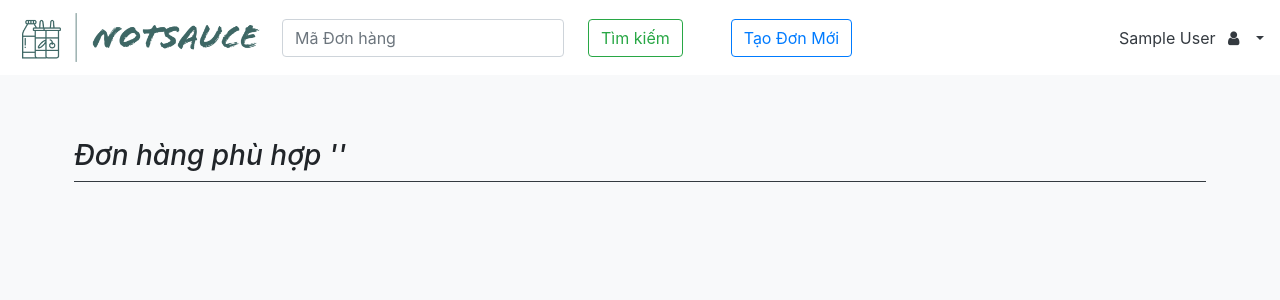
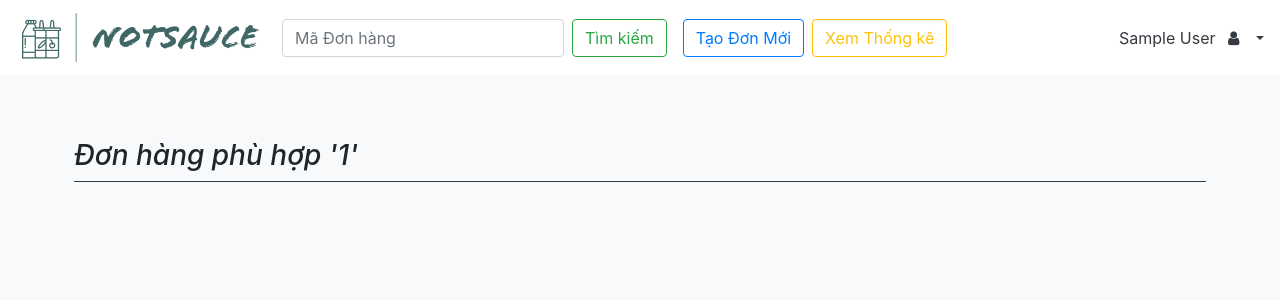
Before and after one commit to dung0312-ptit/B18DCCN100_LTW_BT3, a PHP site: page /B18DCCN100_LTW_BT3/SearchResult.php?search=1 in a window 1280 px wide. Shown: the top 300 px of the page. Run offline with PHP 8.4, Linux system fonts and the light colour scheme; the visitor is signed in with stand-in values (Sample User, id 1); data that the repository does not hold is empty; some libraries are stand-ins or nearby versions.

Commit message:
search done

```diff
--- a/SearchResult.php
+++ b/SearchResult.php
@@ -3,7 +3,7 @@
 if(!isset($_SESSION['username'])){
     header("Location: login.php");
 }
-$search = $_POST['search'];
+$search = $_GET['search'];
 ?>
 <?php
 $title = 'Tìm kiếm đơn';
--- a/included/navbar.php
+++ b/included/navbar.php
@@ -5,17 +5,18 @@
 
     <div class="collapse navbar-collapse" id="navbarSupportedContent">
         <ul class="navbar-nav mr-auto">
-            <form class="d-flex" id="form" action="SearchResult.php" method="post">
+            <form class="d-flex" id="form" action="SearchResult.php" method="get">
                 <li class="dropdown">
                     <input class="form-control mr-sm-2" type="text" name="search" placeholder="Mã Đơn hàng" id="search">
                     <div id="output" class="text-light position-absolute rounded table mt-3 " style="min-width: 350px;z-index:1000; background-color: #95999c;">
                     </div>
                 </li>
 
-                <button class="btn btn-outline-success my-2 my-sm-0 mx-4" type="submit" id="searchBtn">Tìm kiếm</button>
+                <button class="btn btn-outline-success my-2 my-sm-0 mx-2" type="submit" id="searchBtn">Tìm kiếm</button>
             </form>
 
-            <a href="NewOrder.php" class="btn btn-outline-primary my-2 my-sm-0 mx-4" role="button">Tạo Đơn Mới</a>
+            <a href="NewOrder.php" class="btn btn-outline-primary my-2 my-sm-0 mx-2" role="button">Tạo Đơn Mới</a>
+            <a href="Statistic.php" class="btn btn-outline-warning my-2 my-sm-0" role="button">Xem Thống kê</a>
         </ul>
         <div class="dropdown">
             <a class="dropdown-toggle text-dark" href="#" id="navbarDropdown" role="button" data-toggle="dropdown">
```
Also changed, not shown: Statistic.php (added, +26 -0 lines).
